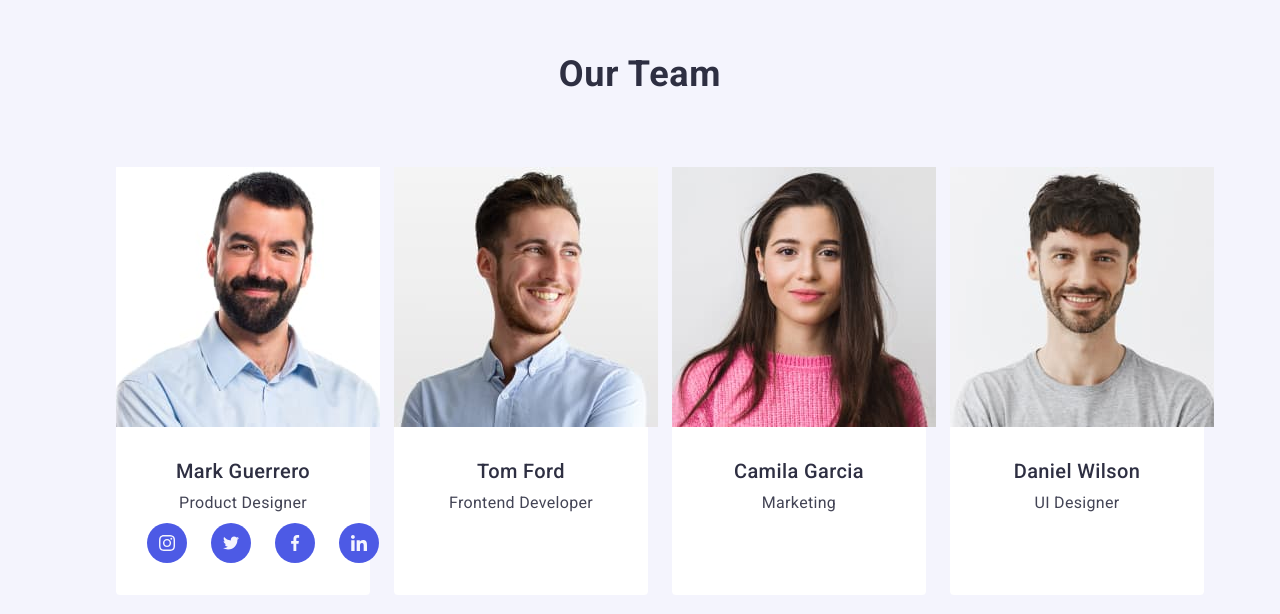
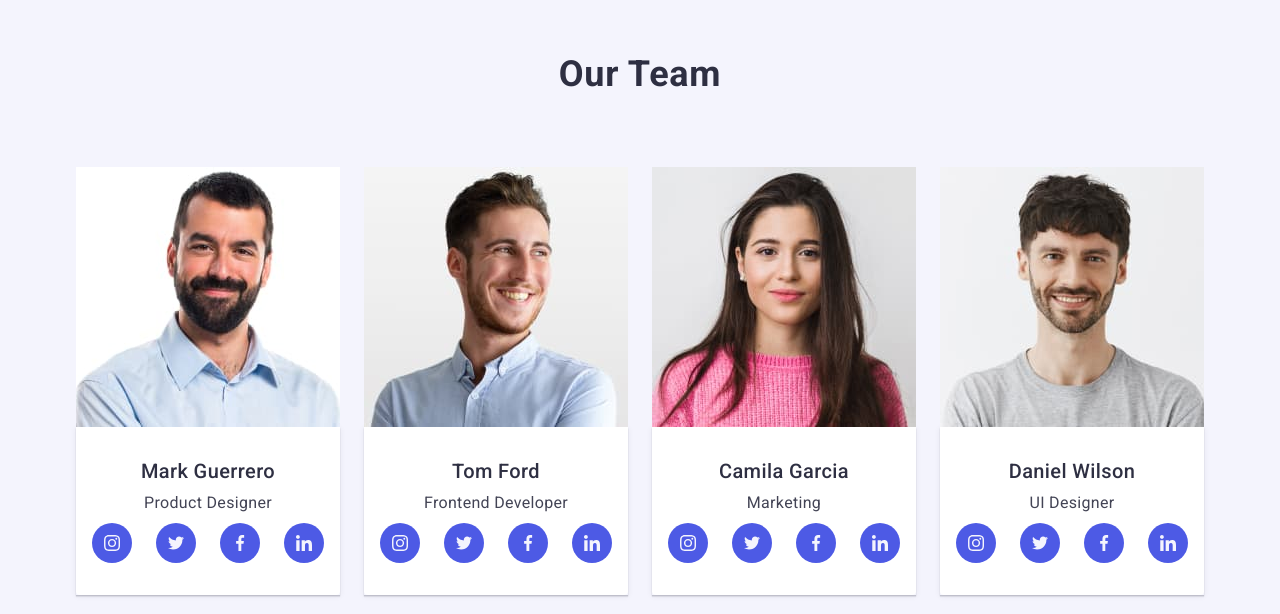
Before and after one commit to Viktoriia-Kudina/goit-markup-hw-04, a plain HTML site: page index.html in a window 1280 px wide. Shown: the part 1226-1840 px from the top of the page. Drawn offline with nearby package versions, Linux system fonts and the light colour scheme.

Commit message:
section-second icons

```diff
--- a/css/styles.css
+++ b/css/styles.css
@@ -8,6 +8,7 @@ ul,
 ol {
   list-style-type: none;
   margin: 0;
+  padding: 0;
 }
 
 a {
@@ -147,8 +148,6 @@ img {
   background-color: #f4f4fd;
   padding-top: 120px;
   padding-bottom: 120px;
-  box-shadow: 0 2px 1px 0 rgba(46, 47, 66, 0.08),
-    0 1px 1px 0 rgba(46, 47, 66, 0.16), 0 1px 6px 0 rgba(46, 47, 66, 0.08);
 }
 
 .second-title {
@@ -244,6 +243,9 @@ img {
 .box-item {
   padding-top: 32px;
   padding-bottom: 32px;
+  box-shadow: 0 2px 1px 0 rgba(46, 47, 66, 0.08),
+    0 1px 1px 0 rgba(46, 47, 66, 0.16), 0 1px 6px 0 rgba(46, 47, 66, 0.08);
+  transition: color 250ms cubic-bezier(0.4, 0, 0.2, 1);
 }
 
 .third-list {
@@ -364,7 +366,9 @@ img {
   height: 40px;
   border-radius: 50%;
   background-color: #4d5ae5;
-  transition: color 250ms cubic-bezier(0.4, 0, 0.2, 1);
+}
+
+.second-list {
 }
 
 .social-page {
--- a/index.html
+++ b/index.html
@@ -191,6 +191,36 @@
               <div class="box-item">
                 <h3 class="third-title team-h">Tom Ford</h3>
                 <p class="paragraph team-p">Frontend Developer</p>
+                <ul class="social">
+                  <li class="social-links">
+                    <a class="social-links-team" href="">
+                      <svg class="social-page" width="16" height="16">
+                        <use href="./images/icons.svg#icon-instagram"></use>
+                      </svg>
+                    </a>
+                  </li>
+                  <li class="social-links">
+                    <a class="social-links-team" href="">
+                      <svg class="social-page" width="16" height="16">
+                        <use href="./images/icons.svg#icon-twitter-1"></use>
+                      </svg>
+                    </a>
+                  </li>
+                  <li class="social-links">
+                    <a class="social-links-team" href="">
+                      <svg class="social-page" width="16" height="16">
+                        <use href="./images/icons.svg#icon-facebook"></use>
+                      </svg>
+                    </a>
+                  </li>
+                  <li class="social-links">
+                    <a class="social-links-team" href="">
+                      <svg class="social-page" width="16" height="16">
+                        <use href="./images/icons.svg#icon-linkedin"></use>
+                      </svg>
+                    </a>
+                  </li>
+                </ul>
               </div>
             </li>
             <li class="second-item">
@@ -203,6 +233,36 @@
               <div class="box-item">
                 <h3 class="third-title team-h">Camila Garcia</h3>
                 <p class="paragraph team-p">Marketing</p>
+                <ul class="social">
+                  <li class="social-links">
+                    <a class="social-links-team" href="">
+                      <svg class="social-page" width="16" height="16">
+                        <use href="./images/icons.svg#icon-instagram"></use>
+                      </svg>
+                    </a>
+                  </li>
+                  <li class="social-links">
+                    <a class="social-links-team" href="">
+                      <svg class="social-page" width="16" height="16">
+                        <use href="./images/icons.svg#icon-twitter-1"></use>
+                      </svg>
+                    </a>
+                  </li>
+                  <li class="social-links">
+                    <a class="social-links-team" href="">
+                      <svg class="social-page" width="16" height="16">
+                        <use href="./images/icons.svg#icon-facebook"></use>
+                      </svg>
+                    </a>
+                  </li>
+                  <li class="social-links">
+                    <a class="social-links-team" href="">
+                      <svg class="social-page" width="16" height="16">
+                        <use href="./images/icons.svg#icon-linkedin"></use>
+                      </svg>
+                    </a>
+                  </li>
+                </ul>
               </div>
             </li>
             <li class="second-item">
@@ -215,6 +275,36 @@
               <div class="box-item">
                 <h3 class="third-title team-h">Daniel Wilson</h3>
                 <p class="paragraph team-p">UI Designer</p>
+                <ul class="social">
+                  <li class="social-links">
+                    <a class="social-links-team" href="">
+                      <svg class="social-page" width="16" height="16">
+                        <use href="./images/icons.svg#icon-instagram"></use>
+                      </svg>
+                    </a>
+                  </li>
+                  <li class="social-links">
+                    <a class="social-links-team" href="">
+                      <svg class="social-page" width="16" height="16">
+                        <use href="./images/icons.svg#icon-twitter-1"></use>
+                      </svg>
+                    </a>
+                  </li>
+                  <li class="social-links">
+                    <a class="social-links-team" href="">
+                      <svg class="social-page" width="16" height="16">
+                        <use href="./images/icons.svg#icon-facebook"></use>
+                      </svg>
+                    </a>
+                  </li>
+                  <li class="social-links">
+                    <a class="social-links-team" href="">
+                      <svg class="social-page" width="16" height="16">
+                        <use href="./images/icons.svg#icon-linkedin"></use>
+                      </svg>
+                    </a>
+                  </li>
+                </ul>
               </div>
             </li>
           </ul>
```
